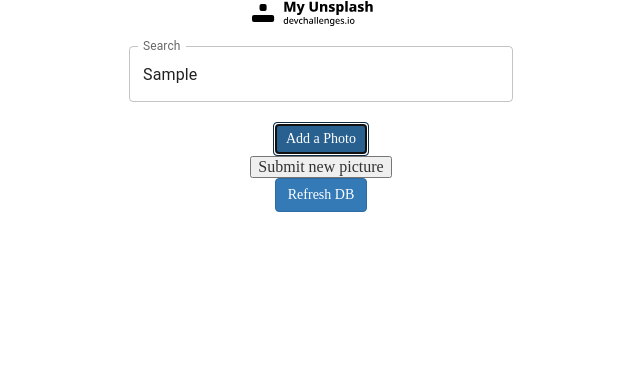
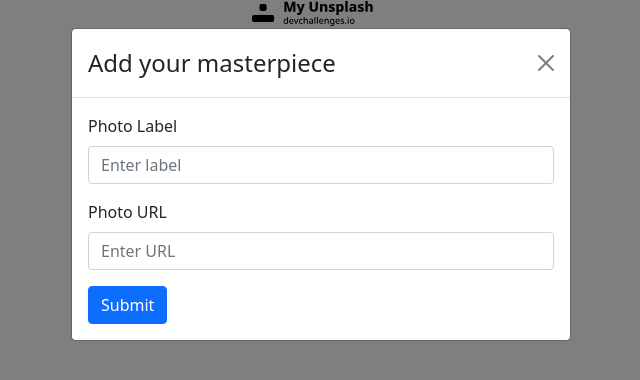
Before and after one commit to Justin-Jingcheng-Peng/EasyPic, a React (Create React App) app in the folder frontend/: page / in a window 1280 px wide. Both pictures are taken after typing "Sample" into the empty fields and a click on the button "Add a Photo". Shown: the top 380 px of the page, without its empty margins (319-959 px from the left). Built offline with nearby package versions, Linux system fonts and the light colour scheme.

Commit message:
finish modal and refactor

```diff
--- a/frontend/public/index.html
+++ b/frontend/public/index.html
@@ -2,15 +2,19 @@
 <html lang="en">
   <head>
     <meta charset="utf-8" />
-    <link rel="icon" href="%PUBLIC_URL%/favicon.ico" />
     <meta name="viewport" content="width=device-width, initial-scale=1" />
     <meta name="theme-color" content="#000000" />
     <meta
       name="description"
       content="Web site created using create-react-app"
     />
-    <link rel="apple-touch-icon" href="%PUBLIC_URL%/logo192.png" />
-    <title>React App</title>
+    <link
+      rel="stylesheet"
+      href="https://cdn.jsdelivr.net/npm/bootstrap@5.1.3/dist/css/bootstrap.min.css"
+      integrity="sha384-1BmE4kWBq78iYhFldvKuhfTAU6auU8tT94WrHftjDbrCEXSU1oBoqyl2QvZ6jIW3"
+      crossorigin="anonymous"
+    />
+    <title>My Unsplash</title>
   </head>
   <body>
     <noscript>You need to enable JavaScript to run this app.</noscript>
--- a/frontend/src/App.js
+++ b/frontend/src/App.js
@@ -1,9 +1,6 @@
 import "./App.css";
 import Navbar from "./components/Navbar";
 import PhotoGrid from "./components/PhotoGrid";
-import Modal from "./components/Modal/Modal";
-import "bootstrap/dist/css/bootstrap.min.css";
-
 import { MainProvider } from "./context/MainContext";
 
 function App() {
@@ -12,7 +9,6 @@ function App() {
       <div className="App">
         <header className="App-header">
           <Navbar />
-          <Modal />
           <PhotoGrid />
         </header>
       </div>
--- /dev/null
+++ b/frontend/src/components/AddPhotoModal.jsx
@@ -0,0 +1,56 @@
+import React, { useState } from "react";
+import Button from "react-bootstrap/Button";
+import Form from "react-bootstrap/Form";
+import Modal from "react-bootstrap/Modal";
+
+export default function AddPhotoModal(props) {
+  const [show, setShow] = useState(false);
+  const [label, setLabel] = useState("");
+  const [photoUrl, setPhotoUrl] = useState("");
+
+  const handleShow = () => setShow(true);
+  const handleClose = () => setShow(false);
+  return (
+    <React.Fragment>
+      <Button variant="primary" onClick={handleShow}>
+        Add a Photo
+      </Button>
+
+      <Modal show={show} onHide={handleClose}>
+        <Modal.Header closeButton>
+          <Modal.Title>Add your masterpiece</Modal.Title>
+        </Modal.Header>
+        <Modal.Body>
+          <Form>
+            <Form.Group className="mb-3" controlId="formBasicText">
+              <Form.Label>Photo Label</Form.Label>
+              <Form.Control
+                type="text"
+                placeholder="Enter label"
+                defaultValue={label}
+                onChange={setLabel}
+              />
+            </Form.Group>
+
+            <Form.Group className="mb-3" controlId="formBasicURL">
+              <Form.Label>Photo URL</Form.Label>
+              <Form.Control
+                type="url"
+                placeholder="Enter URL"
+                defaultValue={photoUrl}
+                onChange={setPhotoUrl}
+              />
+            </Form.Group>
+            <Button
+              variant="primary"
+              type="submit"
+              onClick={() => props.onSubmit(label, photoUrl)}
+            >
+              Submit
+            </Button>
+          </Form>
+        </Modal.Body>
+      </Modal>
+    </React.Fragment>
+  );
+}
--- a/frontend/src/components/Modal/Modal.jsx
+++ /dev/null
@@ -1,47 +0,0 @@
-import React from "react";
-import ReactDom from "react-dom";
-import { useContext } from "react";
-import MainContext from "../../context/MainContext";
-const MODAL_STYLES = {
-  position: "fixed",
-  top: "50%",
-  left: "50%",
-  transform: "translate(-50%, -50%)",
-  backgroundColor: "#FFF",
-  padding: "50px",
-  zIndex: 1000,
-};
-
-const OVERLAY_STYLES = {
-  position: "fixed",
-  top: 0,
-  left: 0,
-  right: 0,
-  bottom: 0,
-  backgroundColor: "rgba(0, 0, 0, .7)",
-  zIndex: 1000,
-};
-
-export default function Modal() {
-  const { isOpen, setIsOpen } = useContext(MainContext);
-  const onClose = () => {
-    setIsOpen(false);
-  };
-  if (!isOpen) {
-    return (
-      <div className="main">
-        <button onClick={() => setIsOpen(true)}>Submit new picture</button>
-      </div>
-    );
-  }
-
-  return ReactDom.createPortal(
-    <div className="main">
-      <div style={OVERLAY_STYLES} />
-      <div style={MODAL_STYLES}>
-        <button onClick={onClose}>Close Modal</button>
-      </div>
-    </div>,
-    document.getElementById("portal")
-  );
-}
--- a/frontend/src/components/Navbar.jsx
+++ b/frontend/src/components/Navbar.jsx
@@ -1,12 +1,13 @@
-import React from "react";
-import { useContext } from "react";
-import TextField from "@mui/material/TextField";
-import Button from "react-bootstrap/Button";
+import { TextField } from "@mui/material";
+import React, { useContext } from "react";
+import MainContext from "../context/MainContext";
+import AddPhotoModal from "./AddPhotoModal";
 import Logo from "./my_unsplash_logo.svg";
-import MainContext from "../context/MainContext";
 
 function Navbar() {
   const { search, setSearch } = useContext(MainContext);
+  const handleSubmit = (photoLabel, photoUrl) =>
+    console.log(`Label: ${photoLabel}; URL: ${photoUrl}`);
   return (
     <div className="main">
       <img src={Logo} alt="Logo of the app" />
@@ -23,9 +24,7 @@ function Navbar() {
           }}
         />
       </div>
-      <Button type="button" className="btn btn-primary">
-        Add a Photo
-      </Button>
+      <AddPhotoModal onSubmit={handleSubmit} />
     </div>
   );
 }
--- a/frontend/src/context/MainContext.js
+++ b/frontend/src/context/MainContext.js
@@ -7,7 +7,6 @@ export const MainProvider = ({ children }) => {
 
   const [search, setSearch] = useState("");
   const [allpics, setAllpics] = useState([]);
-  const [isOpen, setIsOpen] = useState(false);
   return (
     <MainContext.Provider
       value={{
@@ -15,8 +14,6 @@ export const MainProvider = ({ children }) => {
         setSearch,
         allpics,
         setAllpics,
-        isOpen,
-        setIsOpen,
       }}
     >
       {children}
--- a/frontend/src/index.css
+++ /dev/null
@@ -1,137 +0,0 @@
-/* http://meyerweb.com/eric/tools/css/reset/
-   v2.0 | 20110126
-   License: none (public domain)
-*/
-
-html,
-body,
-div,
-span,
-applet,
-object,
-iframe,
-h1,
-h2,
-h3,
-h4,
-h5,
-h6,
-p,
-blockquote,
-pre,
-a,
-abbr,
-acronym,
-address,
-big,
-cite,
-code,
-del,
-dfn,
-em,
-img,
-ins,
-kbd,
-q,
-s,
-samp,
-small,
-strike,
-strong,
-sub,
-sup,
-tt,
-var,
-b,
-u,
-i,
-center,
-dl,
-dt,
-dd,
-ol,
-ul,
-li,
-fieldset,
-form,
-label,
-legend,
-table,
-caption,
-tbody,
-tfoot,
-thead,
-tr,
-th,
-td,
-article,
-aside,
-canvas,
-details,
-embed,
-figure,
-figcaption,
-footer,
-header,
-hgroup,
-menu,
-nav,
-output,
-ruby,
-section,
-summary,
-time,
-mark,
-audio,
-video {
-  margin: 0;
-  padding: 0;
-  border: 0;
-  font-size: 100%;
-  font: inherit;
-  vertical-align: baseline;
-}
-/* HTML5 display-role reset for older browsers */
-article,
-aside,
-details,
-figcaption,
-figure,
-footer,
-header,
-hgroup,
-menu,
-nav,
-section {
-  display: block;
-}
-body {
-  line-height: 1;
-}
-ol,
-ul {
-  list-style: none;
-}
-blockquote,
-q {
-  quotes: none;
-}
-blockquote:before,
-blockquote:after,
-q:before,
-q:after {
-  content: "";
-  content: none;
-}
-table {
-  border-collapse: collapse;
-  border-spacing: 0;
-}
-html {
-  box-sizing: border-box;
-}
-*,
-*:before,
-*:after {
-  box-sizing: inherit;
-}
--- a/frontend/src/index.js
+++ b/frontend/src/index.js
@@ -1,7 +1,6 @@
 import React from "react";
 import ReactDOM from "react-dom/client";
 import App from "./App";
-import "./index.css";
 
 const root = ReactDOM.createRoot(document.getElementById("root"));
 root.render(
```
Also changed, not shown: frontend/src/components/Modal/Modal.css (deleted, +0 -43 lines), frontend/src/components/PhotoGrid.jsx (+4 -5 lines), frontend/public/robots.txt (deleted), 2 other files (tests, documents, lock files or other folders).
